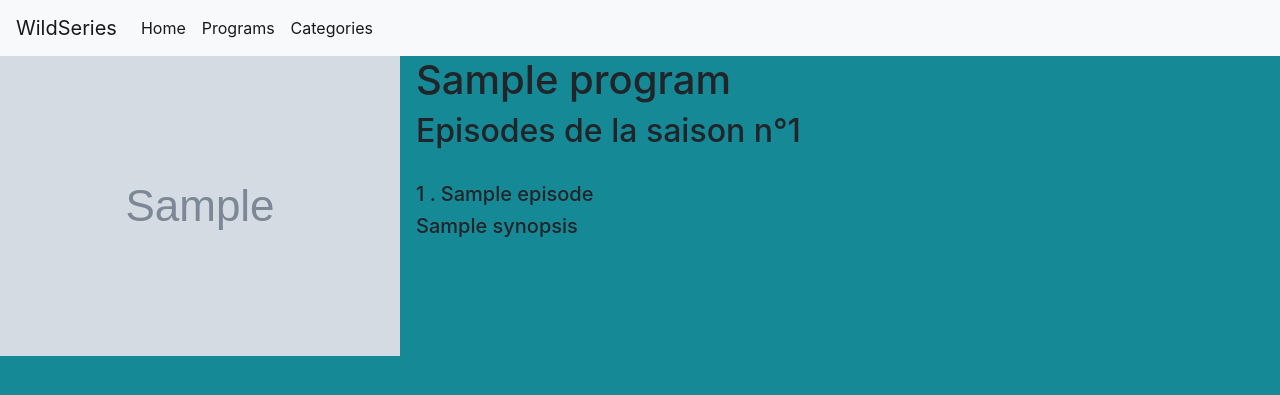
After one commit to Rainbow-of-Dawn/WildSeries_quests, a Symfony app: template templates/program/episode_show.html.twig in a window 1280 px wide. The commit adds this page. Shown: the top 395 px of the page. Run offline with Twig, Linux system fonts and the light colour scheme; the template is opened without the code that fills it: most values are stand-ins (such as "Sample title", 1, 10 or a date in 2020); grey boxes marked "Sample" are stand-in pictures; style sheets or scripts are compiled from the project's sources; some libraries are stand-ins or nearby versions.

Commit message:
Added what Quest 10 required

```diff
--- /dev/null
+++ b/templates/program/episode_show.html.twig
@@ -0,0 +1,16 @@
+{% extends 'base.html.twig' %}
+{% block title %}Série #{{ program.id }}{% endblock %}
+
+{% block body %}
+    <div class="media">
+        <img class="align-self-start mr-3" src="{{program.poster}}" alt="{{ program.title }} poster">
+        <div class="media-body">
+            <h1 class="mt-0">{{ program.title }}</h1>
+            <h2>Episodes de la saison n°{{ season.number }}</h2><br>
+            {% for episode in season.episodes %}
+            <h5>{{ episode.number }} . {{ episode.title }}</h5>
+            <h5>{{ episode.synopsis }}</h5><br><br>
+            {% endfor %}<br>
+        </div>
+    </div>
+{% endblock %}
--- a/templates/program/season_show.html.twig
+++ b/templates/program/season_show.html.twig
@@ -8,8 +8,9 @@
             <h1 class="mt-0">{{ program.title }}</h1>
             <h2>Saisons</h2><br>
                 {% for episode in season.episodes %}
-                    <h5>{{ episode.title }}</h5>
+                    <a href="{{ path('program_episode_show', { 'programId': program.id, 'seasonId': season.id, 'episodeId': episode.id }) }}">{{ episode.title }}</a><br>
                 {% endfor %}
+            <a href="{{ path('program_index') }}">Retour à la liste des programmes</a>
         </div>
     </div>
 {% endblock %}
```
Also changed, not shown: src/Controller/ProgramController.php (+57 -10 lines).
